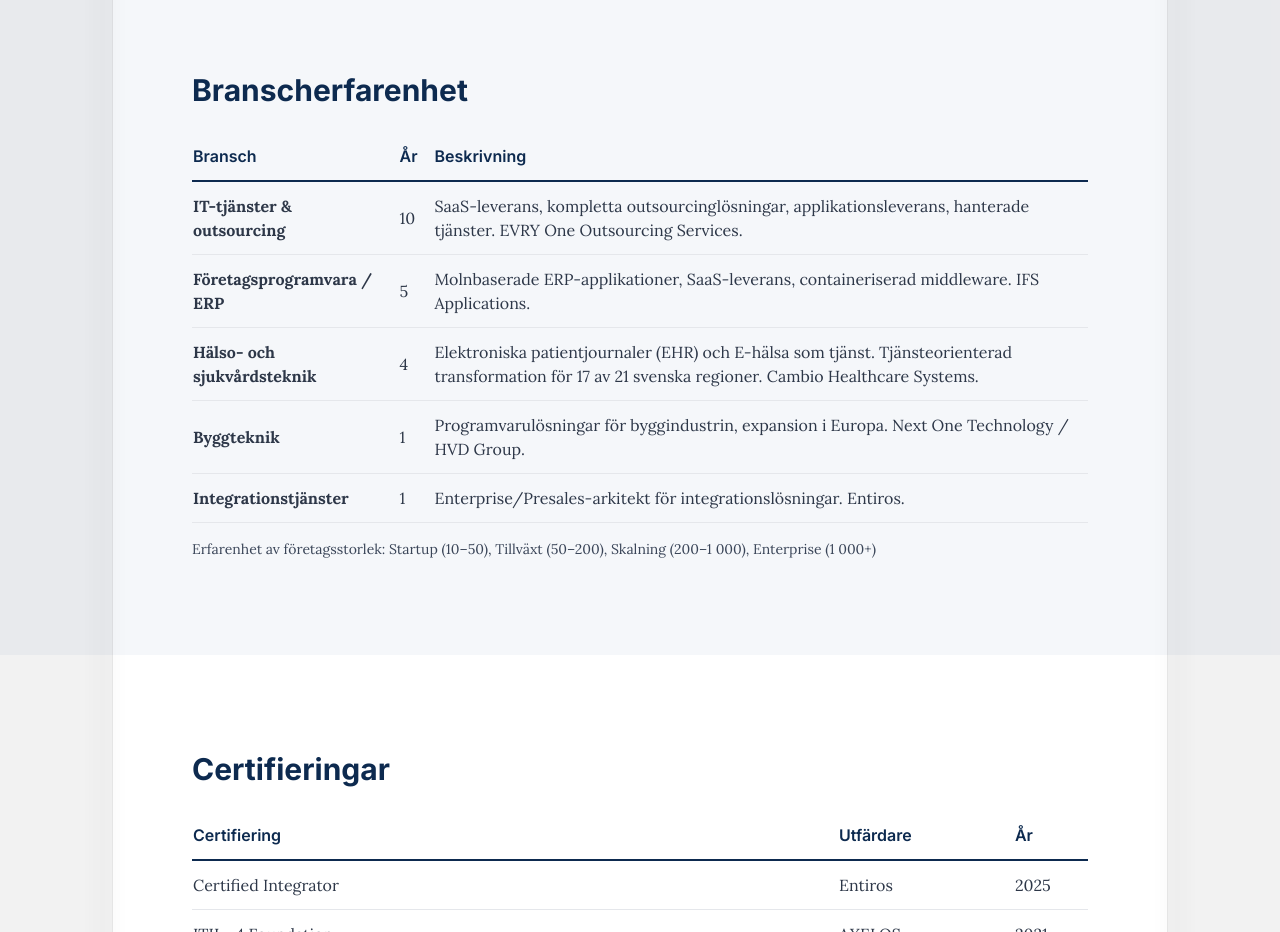
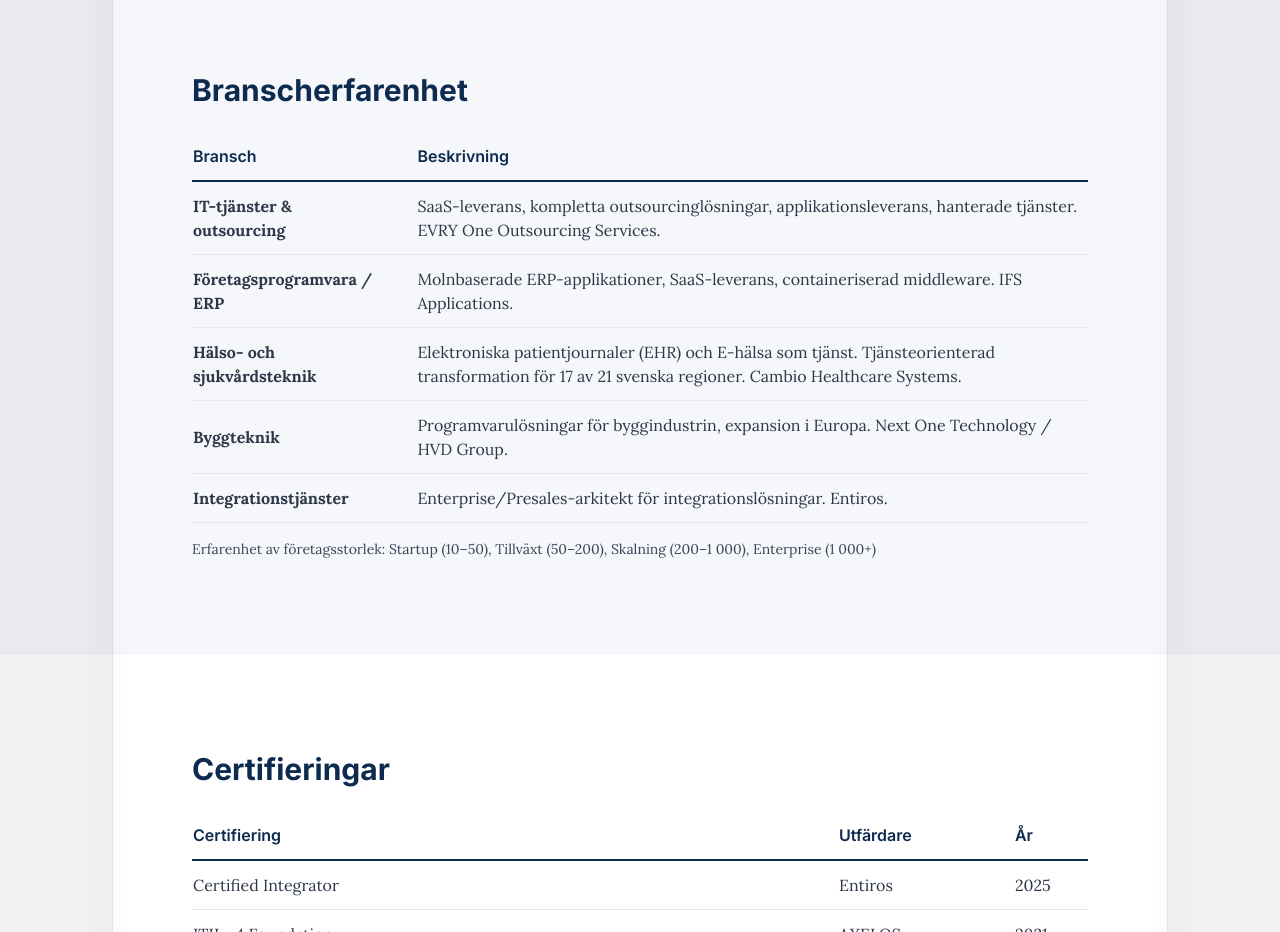
Before and after one commit to norhill/website-pre-release, a React (Vite) app: page /cv/ingemar-norberg in a window 1280 px wide. Shown: the part 10020-10952 px from the top of the page. Built offline with nearby package versions, Linux system fonts and the light colour scheme.

Commit message:
Clear yearsLabel fields in industry experience

```diff
--- a/src/pages/CvIngemar.tsx
+++ b/src/pages/CvIngemar.tsx
@@ -421,18 +421,18 @@
   industry: {
     heading: { en: 'Industry Experience', sv: 'Branscherfarenhet' },
     industryLabel: { en: 'Industry', sv: 'Bransch' },
-    yearsLabel: { en: 'Years', sv: 'År' },
+    yearsLabel: { en: '', sv: '' },
     descriptionLabel: { en: 'Description', sv: 'Beskrivning' },
     companySizeNote: {
       en: 'Company size experience: Startup (10–50), Growth (50–200), Scale (200–1,000), Enterprise (1,000+)',
       sv: 'Erfarenhet av företagsstorlek: Startup (10–50), Tillväxt (50–200), Skalning (200–1 000), Enterprise (1 000+)',
     },
     rows: [
-      { industry: { en: 'IT Services & Outsourcing', sv: 'IT-tjänster & outsourcing' }, years: '10', desc: { en: 'SaaS delivery, complete outsourcing solutions, application delivery, managed services. EVRY One Outsourcing Services.', sv: 'SaaS-leverans, kompletta outsourcinglösningar, applikationsleverans, hanterade tjänster. EVRY One Outsourcing Services.' } },
-      { industry: { en: 'Enterprise Software / ERP', sv: 'Företagsprogramvara / ERP' }, years: '5', desc: { en: 'Cloud-native ERP applications, SaaS delivery, containerized middleware. IFS Applications.', sv: 'Molnbaserade ERP-applikationer, SaaS-leverans, containeriserad middleware. IFS Applications.' } },
-      { industry: { en: 'Healthcare Technology', sv: 'Hälso- och sjukvårdsteknik' }, years: '4', desc: { en: 'Electronic Health Record (EHR) and E-health as a Service. Service-oriented transformation for 17 of 21 Swedish regions. Cambio Healthcare Systems.', sv: 'Elektroniska patientjournaler (EHR) och E-hälsa som tjänst. Tjänsteorienterad transformation för 17 av 21 svenska regioner. Cambio Healthcare Systems.' } },
-      { industry: { en: 'Construction Technology', sv: 'Byggteknik' }, years: '1', desc: { en: 'Software solutions for Construction industry, expanding into Europe. Next One Technology / HVD Group.', sv: 'Programvarulösningar för byggindustrin, expansion i Europa. Next One Technology / HVD Group.' } },
-      { industry: { en: 'Integration Services', sv: 'Integrationstjänster' }, years: '1', desc: { en: 'Enterprise/Presales Architect for integration solutions. Entiros.', sv: 'Enterprise/Presales-arkitekt för integrationslösningar. Entiros.' } },
+      { industry: { en: 'IT Services & Outsourcing', sv: 'IT-tjänster & outsourcing' }, years: '', desc: { en: 'SaaS delivery, complete outsourcing solutions, application delivery, managed services. EVRY One Outsourcing Services.', sv: 'SaaS-leverans, kompletta outsourcinglösningar, applikationsleverans, hanterade tjänster. EVRY One Outsourcing Services.' } },
+      { industry: { en: 'Enterprise Software / ERP', sv: 'Företagsprogramvara / ERP' }, years: '', desc: { en: 'Cloud-native ERP applications, SaaS delivery, containerized middleware. IFS Applications.', sv: 'Molnbaserade ERP-applikationer, SaaS-leverans, containeriserad middleware. IFS Applications.' } },
+      { industry: { en: 'Healthcare Technology', sv: 'Hälso- och sjukvårdsteknik' }, years: '', desc: { en: 'Electronic Health Record (EHR) and E-health as a Service. Service-oriented transformation for 17 of 21 Swedish regions. Cambio Healthcare Systems.', sv: 'Elektroniska patientjournaler (EHR) och E-hälsa som tjänst. Tjänsteorienterad transformation för 17 av 21 svenska regioner. Cambio Healthcare Systems.' } },
+      { industry: { en: 'Construction Technology', sv: 'Byggteknik' }, years: '', desc: { en: 'Software solutions for Construction industry, expanding into Europe. Next One Technology / HVD Group.', sv: 'Programvarulösningar för byggindustrin, expansion i Europa. Next One Technology / HVD Group.' } },
+      { industry: { en: 'Integration Services', sv: 'Integrationstjänster' }, years: '', desc: { en: 'Enterprise/Presales Architect for integration solutions. Entiros.', sv: 'Enterprise/Presales-arkitekt för integrationslösningar. Entiros.' } },
     ],
   },
   education: {
```
